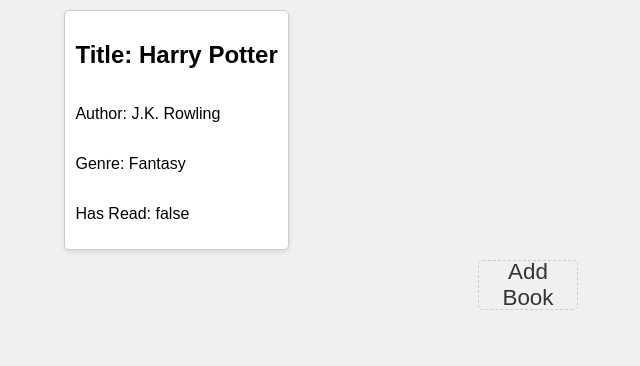
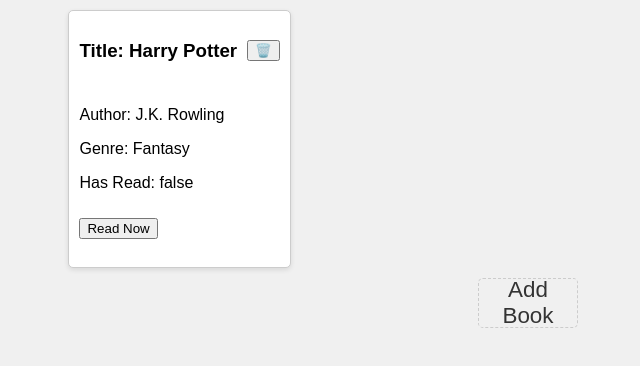
Before and after one commit to JK9913/Library, a plain HTML site: page index.html in a window 1280 px wide. Shown: the whole page, without its empty margins (112-752 px from the left). Drawn offline with Linux system fonts and the light colour scheme.

Commit message:
added buttons for deleting cards and reading the book. So far the deletion of cards works well with the card actually dissappearing and also the item in the array being deleted

```diff
--- a/script.js
+++ b/script.js
@@ -39,12 +39,15 @@
 const form = document.querySelector(".add-book-form");
 const submitBook = document.querySelector(".submit-book-button");
 
+
 submitBook.addEventListener('click', function(event) {
     event.preventDefault();
     console.log("Submit button is clicked");
     addBookToLibrary();
     // Prevent form submission
 });
+
+
 
 
 button.addEventListener('click', function(event) {
@@ -75,31 +78,81 @@
 
 
 function displayBooks() {
+    let index = 0;
+
     myLibrary.forEach(book => {
         // Create elements that go into the bookcase
         let createdDiv = document.createElement("div");
-        let createdTitle = document.createElement("h2");
+        let titleDiv = document.createElement("div");
+        let infoDiv = document.createElement("div");
+        let buttonDiv = document.createElement("div");
+        let createdTitle = document.createElement("h3");
         let createdText_1 = document.createElement("p");
         let createdText_2 = document.createElement("p");
         let createdText_3 = document.createElement("p");
+        let createdButton = document.createElement("button");
+        let deleteButton = document.createElement("button");
 
-        // add text to elements
+        // Add text to elements
         createdTitle.textContent = "Title: " + book.title;
         createdText_1.textContent = "Author: " + book.author;
         createdText_2.textContent = "Genre: " + book.genre;
         createdText_3.textContent = "Has Read: " + book.hasRead;
+        createdButton.textContent = "Read Now";
+        deleteButton.textContent = "🗑️"; // Unicode for trash bin symbol
 
+        // Append title, info, and button elements to their respective divs
+        titleDiv.appendChild(createdTitle);
+        titleDiv.appendChild(deleteButton);
+        infoDiv.appendChild(createdText_1);
+        infoDiv.appendChild(createdText_2);
+        infoDiv.appendChild(createdText_3);
+        buttonDiv.appendChild(createdButton);
 
-        // append elements to div
-        createdDiv.appendChild(createdTitle);
-        createdDiv.appendChild(createdText_1);
-        createdDiv.appendChild(createdText_2);
-        createdDiv.appendChild(createdText_3);
+        // Append title, info, and button divs to the main div
+        createdDiv.appendChild(titleDiv);
+        createdDiv.appendChild(infoDiv);
+        createdDiv.appendChild(buttonDiv);
 
+        // Add classes to divs for styling
         createdDiv.classList.add("book");
+        createdDiv.classList.add(index);
+        titleDiv.classList.add("book-title");
+        infoDiv.classList.add("book-info");
+        buttonDiv.classList.add("book-button");
+
+        // Add classes to buttons for styling
+        createdButton.classList.add("green-button");
+        deleteButton.classList.add("delete-button");
+
+        // Append the div to the bookcase
         bookcase.appendChild(createdDiv);
+
+        // increse index
+        index++;
+    });
+
+    const deleteButton = document.querySelectorAll(".delete-button");
+    const readButton = document.querySelectorAll(".green-button");
+
+    deleteButton.forEach(button => {
+        button.addEventListener('click', function(event) {
+            event.preventDefault();
+            console.log("Delete button is clicked");
+            // Remove book from library
+            let parentELement1 = event.target.parentElement;
+            console.log(parentELement1);
+            parentELement2 = parentELement1.parentElement;
+            console.log(parentELement2);
+            // Remove book from bookcase
+            parentELement2.remove();
+
+            myLibrary.splice(parentELement2.classList[1], 1);
+
+        });
     });
 }
+
 
 
 
--- a/style.css
+++ b/style.css
@@ -23,9 +23,10 @@
     border: 1px solid #ccc;
     border-radius: 5px;
     box-shadow: 0 2px 5px rgba(0, 0, 0, 0.1);
-    display: flex;
-    flex-direction: column;
-    justify-content: space-between;
+    display: grid;
+    grid-template-rows: 0.33fr 1fr 0.33fr;
+    grid-template-columns: 1fr;
+    gap: 10px;
     padding: 10px;
 }
 
@@ -50,3 +51,10 @@
 .add-book-form {
     display: none;
 }
+
+.book-title {
+    display: flex;
+    justify-content: space-between;
+    align-items: center;
+    gap: 10px;
+}
```
